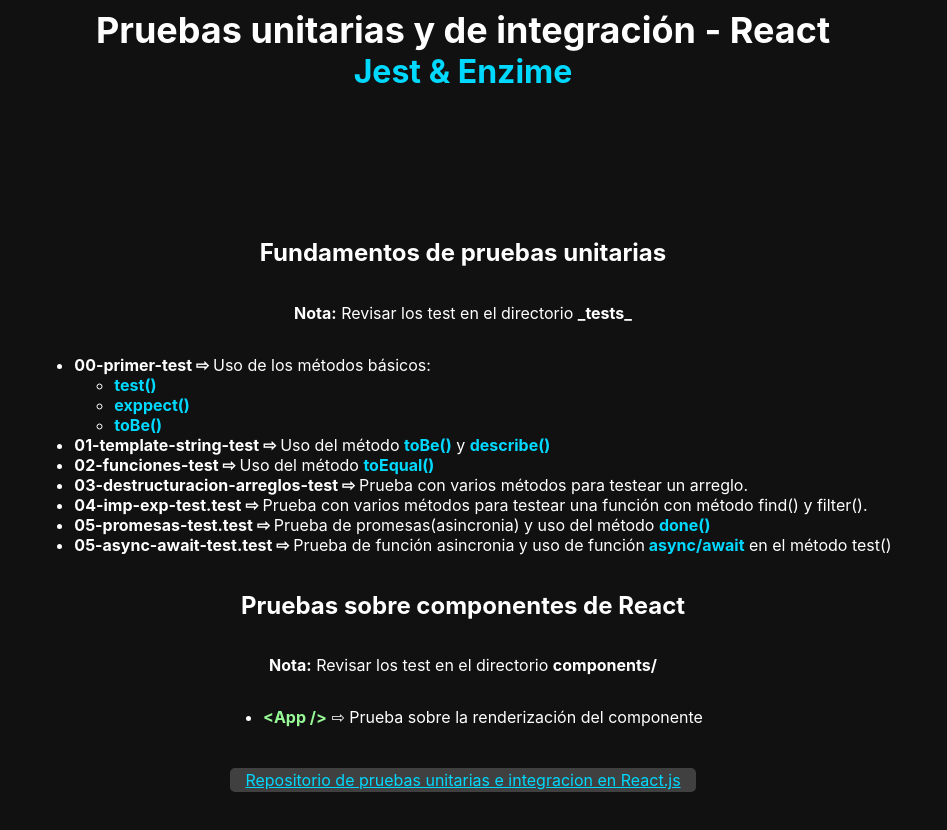
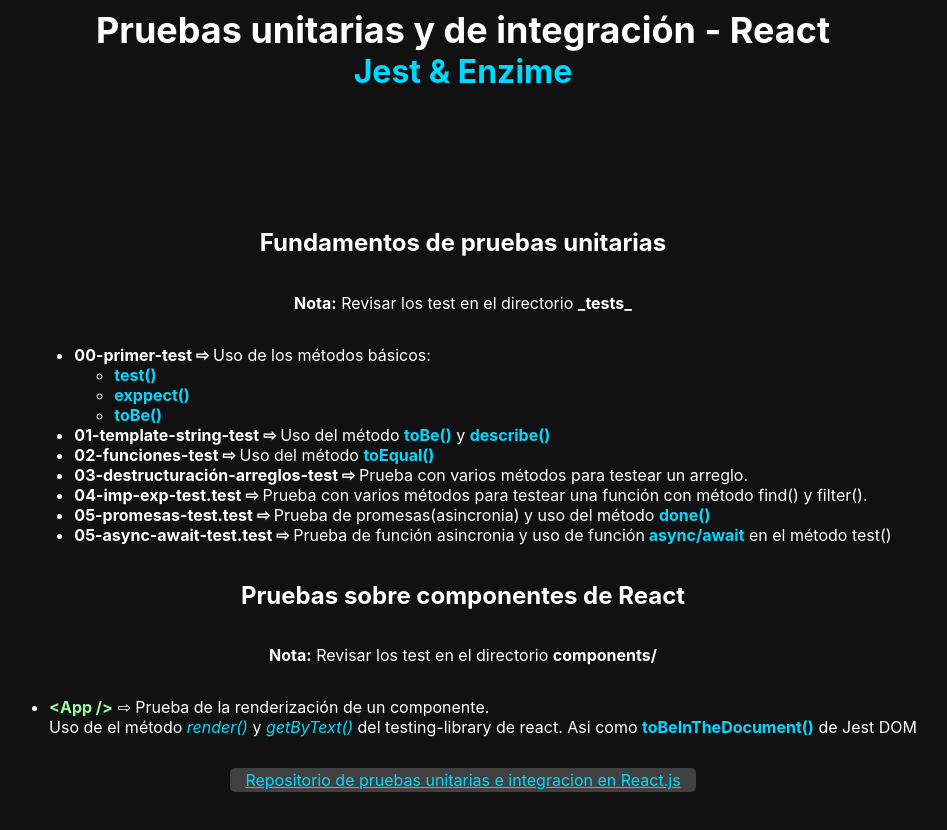
Before and after one commit to icao/pruebas-unitarias-integracion-react, a React (Create React App) app: page / in a window 1280 px wide. Shown: the top 830 px of the page, without its empty margins (177-1124 px from the left). Built offline with nearby package versions, Linux system fonts and the light colour scheme.

Commit message:
Test de la renderización de un componente de react,  testing library de react con Jest

```diff
--- a/src/components/01-mi-primer-componente-test/MiPrimerComponenteTest.jsx
+++ b/src/components/01-mi-primer-componente-test/MiPrimerComponenteTest.jsx
@@ -33,7 +33,7 @@
           <strong className='test-method'>toEqual()</strong>
         </li>
         <li>
-          <strong>03-destructuracion-arreglos-test ⇨ </strong> Prueba con varios
+          <strong>03-destructuración-arreglos-test ⇨ </strong> Prueba con varios
           métodos para testear un arreglo.
         </li>
         <li>
@@ -62,7 +62,12 @@
           <strong>
             <span className='name-component'>{`<App />`}</span>
           </strong>{' '}
-          ⇨ Prueba sobre la renderización del componente
+          ⇨ Prueba de la renderización de un componente. <br /> Uso de el método{' '}
+          <i className='test-method'>render()</i> y{' '}
+          <i className='test-method'>getByText()</i> del testing-library de
+          react. Asi como{' '}
+          <strong className='test-method'>toBeInTheDocument()</strong> de Jest
+          DOM
         </li>
       </ul>
     </>
```
Also changed, not shown: src/setupTests.js (added, +1 -0 lines), 1 other file (tests, documents, lock files or other folders).
